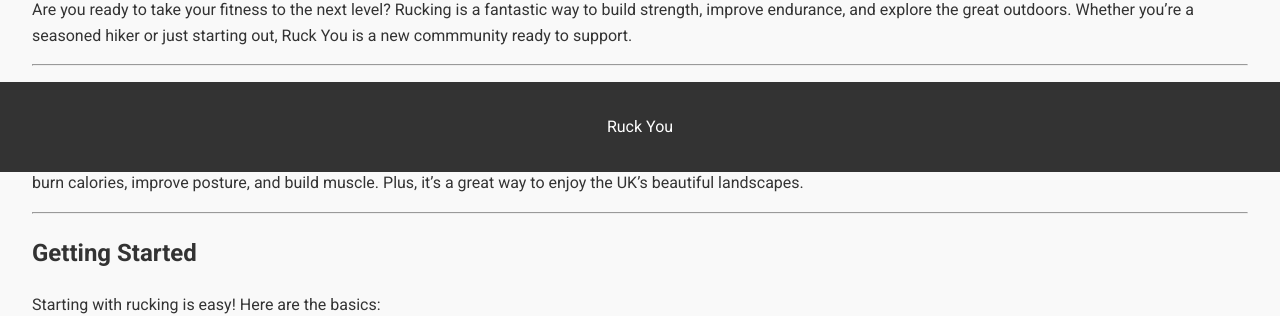
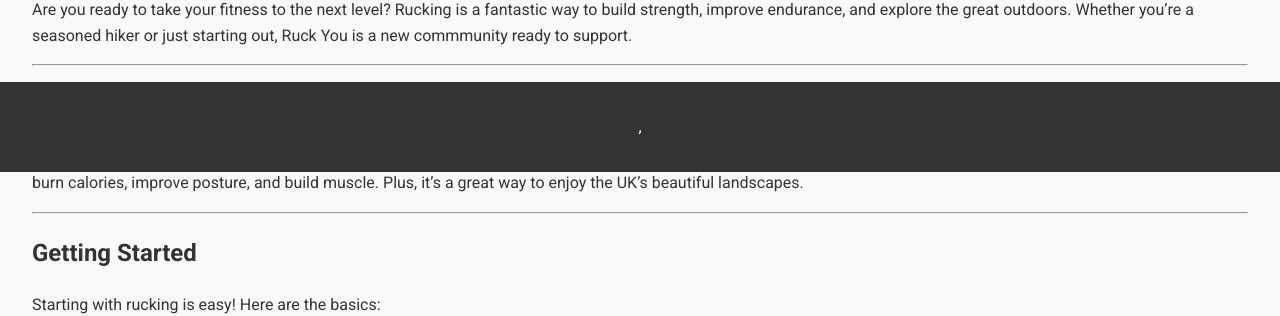
Before and after one commit to robertloveridge/ruckyou, a Jekyll site: the page built from README.md, in a window 1280 px wide. Shown: the part 728-1044 px from the top of the page. Built offline with Jekyll 4.4.1, drawn with Linux system fonts in a browser that asks for light colours; nearby versions of some CDN libraries; our own code applies the rules of GitHub Pages for plain Markdown files.

Commit message:
Update footer.html

```diff
--- a/_includes/footer.html
+++ b/_includes/footer.html
@@ -1,3 +1,14 @@
-<footer>
-    <p>Ruck You</p>
+<!-- Footer -->
+<footer class="bg-dark text-light text-center py-3">
+  <div class="container">
+    <p>{{ site.author.name }}, {{ site.author.location }}</p>
+  </div>
 </footer>
+
+<!-- Bootstrap Icons -->
+<script src="https://cdn.jsdelivr.net/npm/bootstrap-icons@1.8.0/bootstrap-icons.min.js"></script>
+
+<!-- jQuery and Bootstrap JS -->
+<script src="https://code.jquery.com/jquery-3.5.1.slim.min.js"></script>
+<script src="https://cdn.jsdelivr.net/npm/@popperjs/core@2.5.4/dist/umd/popper.min.js"></script>
+<script src="https://stackpath.bootstrapcdn.com/bootstrap/4.5.2/js/bootstrap.min.js"></script>
```
